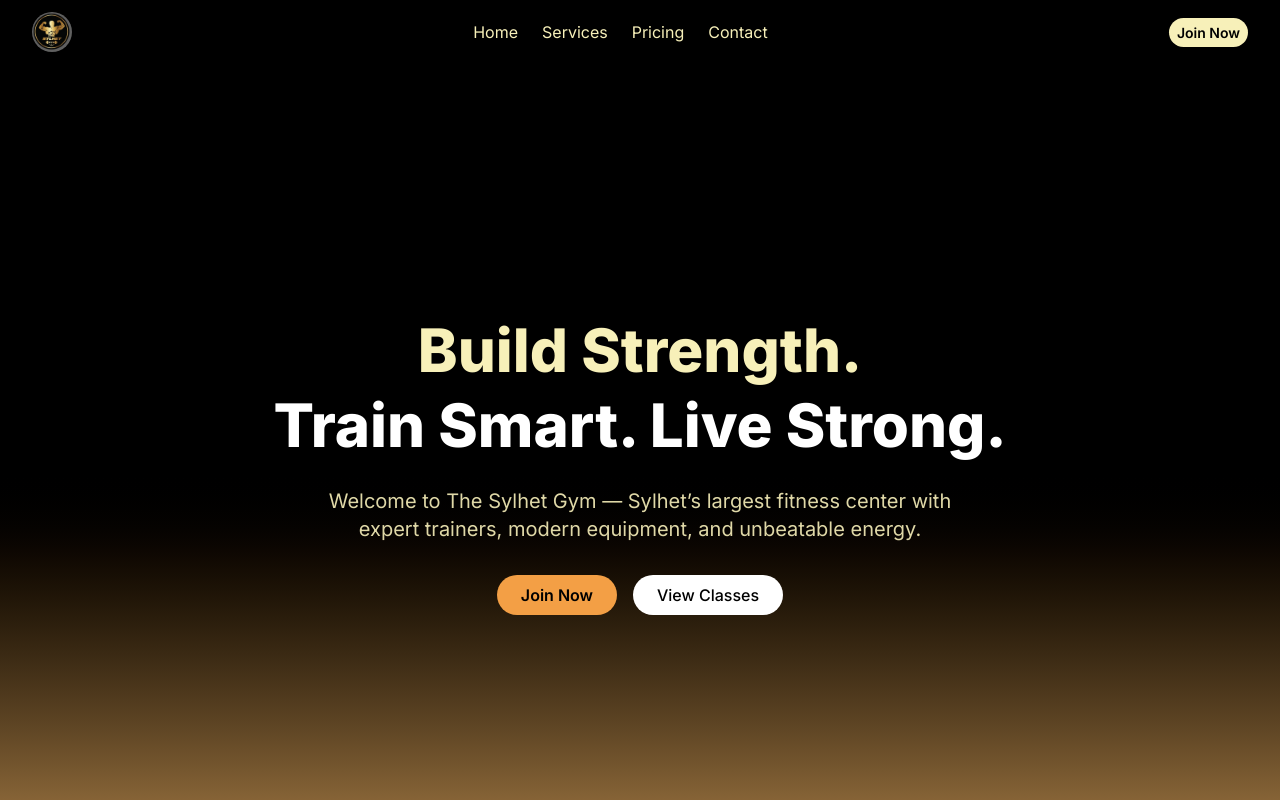
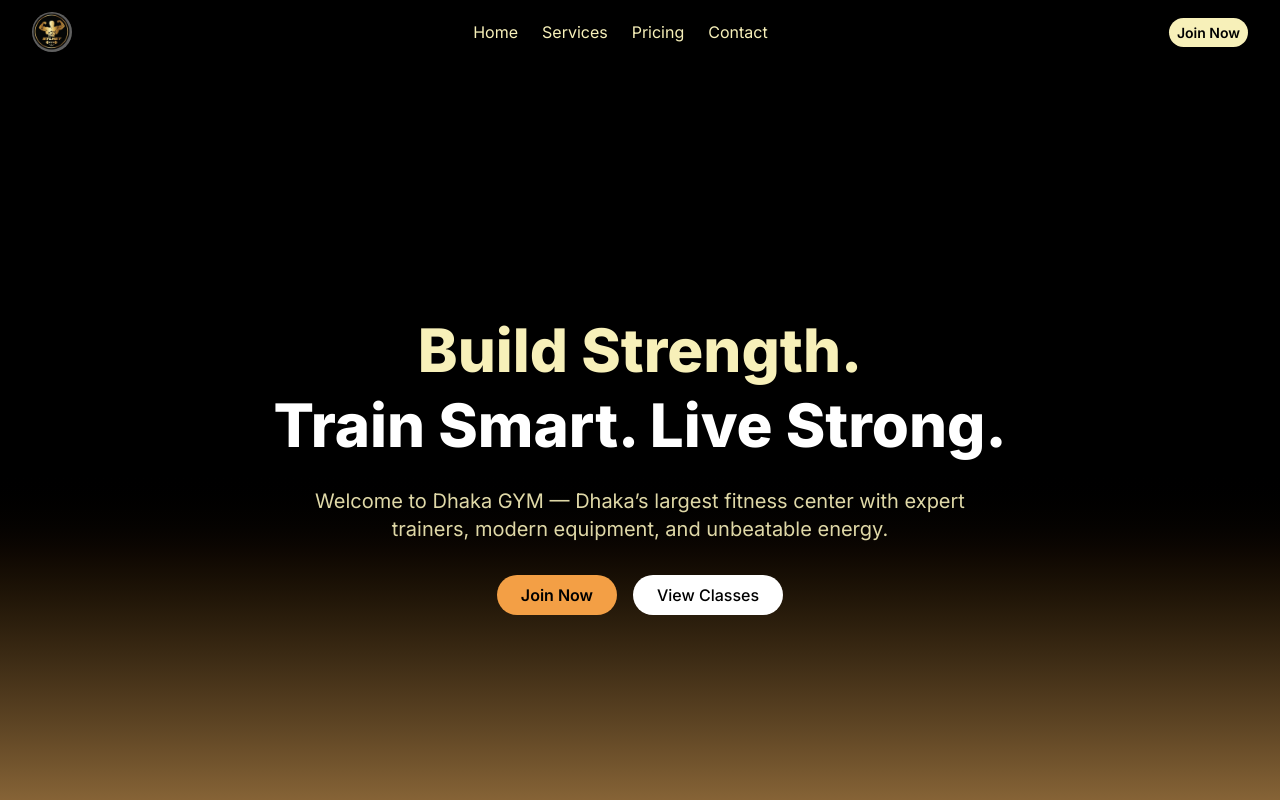
Before and after one commit to codymaruf/thesylhetgym, a React (Vite) app: page / in a window 1280 px wide. Shown: the top 800 px of the page. Built offline with nearby package versions, Linux system fonts and the light colour scheme; a web font is replaced by a local one.

Commit message:
Update dhaka gym

```diff
--- a/src/Sections/Hero.jsx
+++ b/src/Sections/Hero.jsx
@@ -10,7 +10,7 @@ const Hero = () => {
         </h1>
 
         <p className="text-lg sm:text-xl max-w-2xl mb-8 text-[#f7f0b9]/90">
-          Welcome to The Sylhet Gym — Sylhet’s largest fitness center with expert trainers, modern equipment, and unbeatable energy.
+          Welcome to Dhaka GYM — Dhaka’s largest fitness center with expert trainers, modern equipment, and unbeatable energy.
         </p>
 
         <div className="flex flex-col sm:flex-row gap-4">
```
